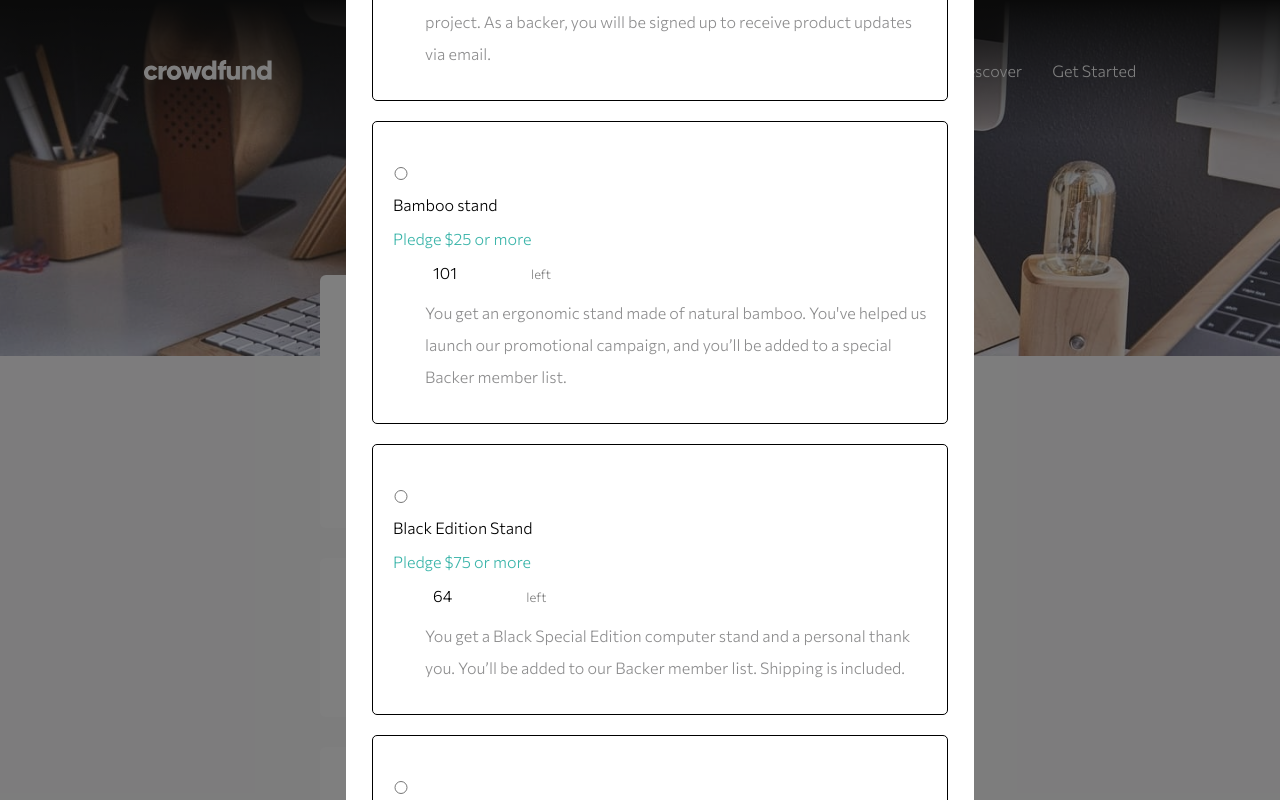
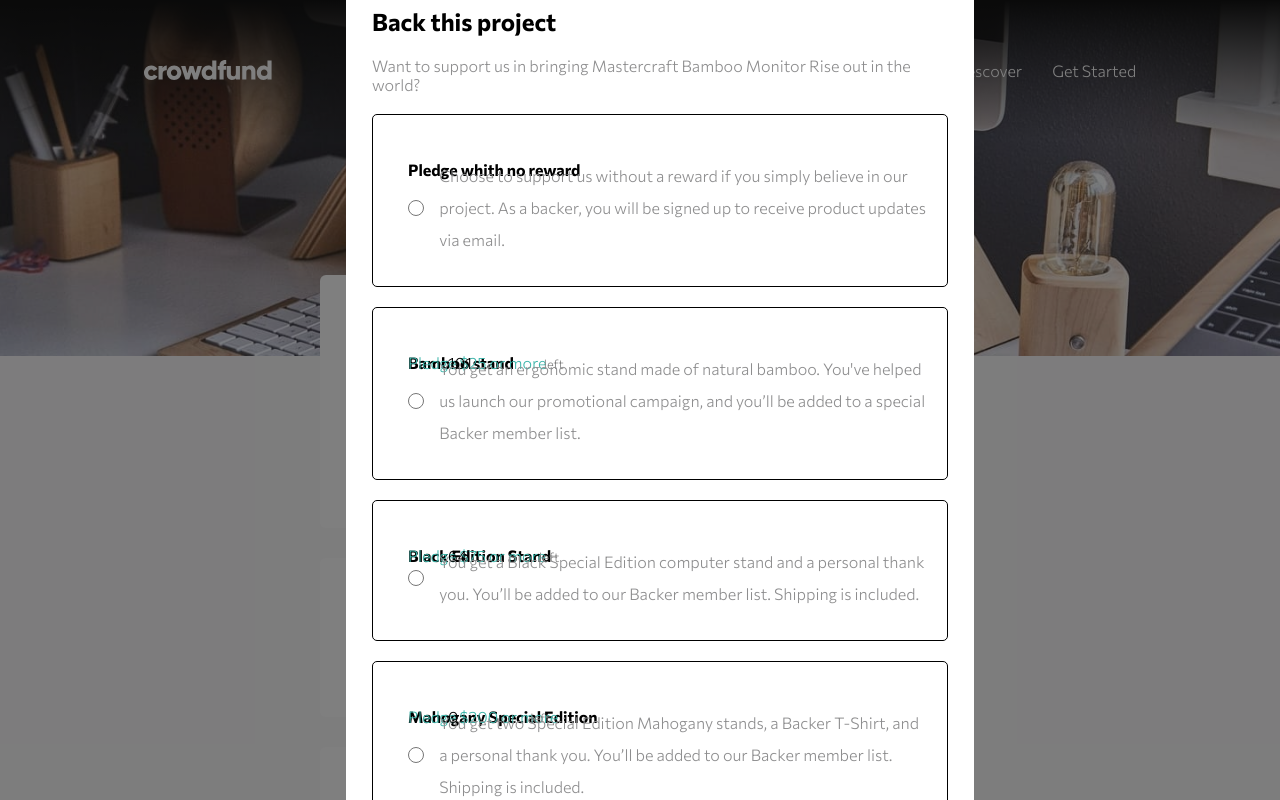
Before and after one commit to IsmaelFe/CrowdFundingPage, a React (Vite) app: page / in a window 1280 px wide. Shown: the top 800 px of the page. Built offline with nearby package versions, Linux system fonts and the light colour scheme.

Commit message:
Trabajando en el modal

```diff
--- a/src/components/Modal_component.jsx
+++ b/src/components/Modal_component.jsx
@@ -11,10 +11,8 @@
         </p>
         <form className="form-modal">
           <div className="selected selected-pledge">
-            <label htmlFor="pledge">
-              <input type="radio" id="pledge"></input>
-              Pledge whith no reward
-            </label>
+            <input type="radio" id="pledge"></input>
+            <label htmlFor="pledge">Pledge whith no reward</label>
             <p>
               Choose to support us without a reward if you simply believe in our
               project. As a backer, you will be signed up to receive product
@@ -22,9 +20,8 @@
             </p>
           </div>
           <div className="selected selected-1">
-            <label htmlFor="bamboo"></label>
             <input type="radio" id="bamboo"></input>
-            Bamboo stand
+            <label htmlFor="bamboo">Bamboo stand</label>
             <span>Pledge $25 or more</span>
             <div className="selected-number">
               101
@@ -37,9 +34,8 @@
             </p>
           </div>
           <div className="selected selected-1">
-            <label htmlFor="blackE"></label>
             <input type="radio" id="blackE"></input>
-            Black Edition Stand
+            <label htmlFor="blackE">Black Edition Stand</label>
             <span>Pledge $75 or more</span>
             <div className="selected-number">
               64
@@ -52,9 +48,8 @@
             </p>
           </div>
           <div className="selected selected-1">
-            <label htmlFor="mahogany"></label>
             <input type="radio" id="mahogany"></input>
-            Mahogany Special Edition
+            <label htmlFor="mahogany">Mahogany Special Edition</label>
             <span>Pledge $200 or more</span>
             <div className="selected-number">
               0<span>left</span>
--- a/src/index.css
+++ b/src/index.css
@@ -250,41 +250,51 @@
     display: flex;
     flex-direction: column;
     gap: 20px;
+    gap: 20px;
 }
 
 .selected {
+    display: grid;
     border: 1px solid black;
     border-radius: 5px;
     padding: 30px 20px;
+    grid-template-areas:
+            "input- area tittle-area second-area num-area"
+            "text-area";
+}
+
+.selected label {
+    font-weight: 700;
+    grid-area: tittle-area;
 }
 
 .selected p {
     line-height: 2em;
     margin-left: 6%;
+    grid-area: text-area;
 }
 
 .selected input {
     width: 3%;
+    grid-area: input-area;
 }
 
 .selected-pledge {
-    display: flex;
-    flex-direction: column;
     gap: 15px;
 }
 
 .selected-1 {
-    display: flex;
-    flex-direction: column;
     gap: 15px;
 }
 
 .selected-1 span {
     color: #3CB5AA;
+    grid-area: second-area;
 }
 
 .selected-number {
     margin-left: 40px;
+    grid-area: num-area;
 }
 
 .selected-number span{
@@ -292,4 +302,5 @@
     margin-left: 15%;
     font-size: 0.8em;
     font-weight: 300;
+    grid-area: num-area;
 }
```
